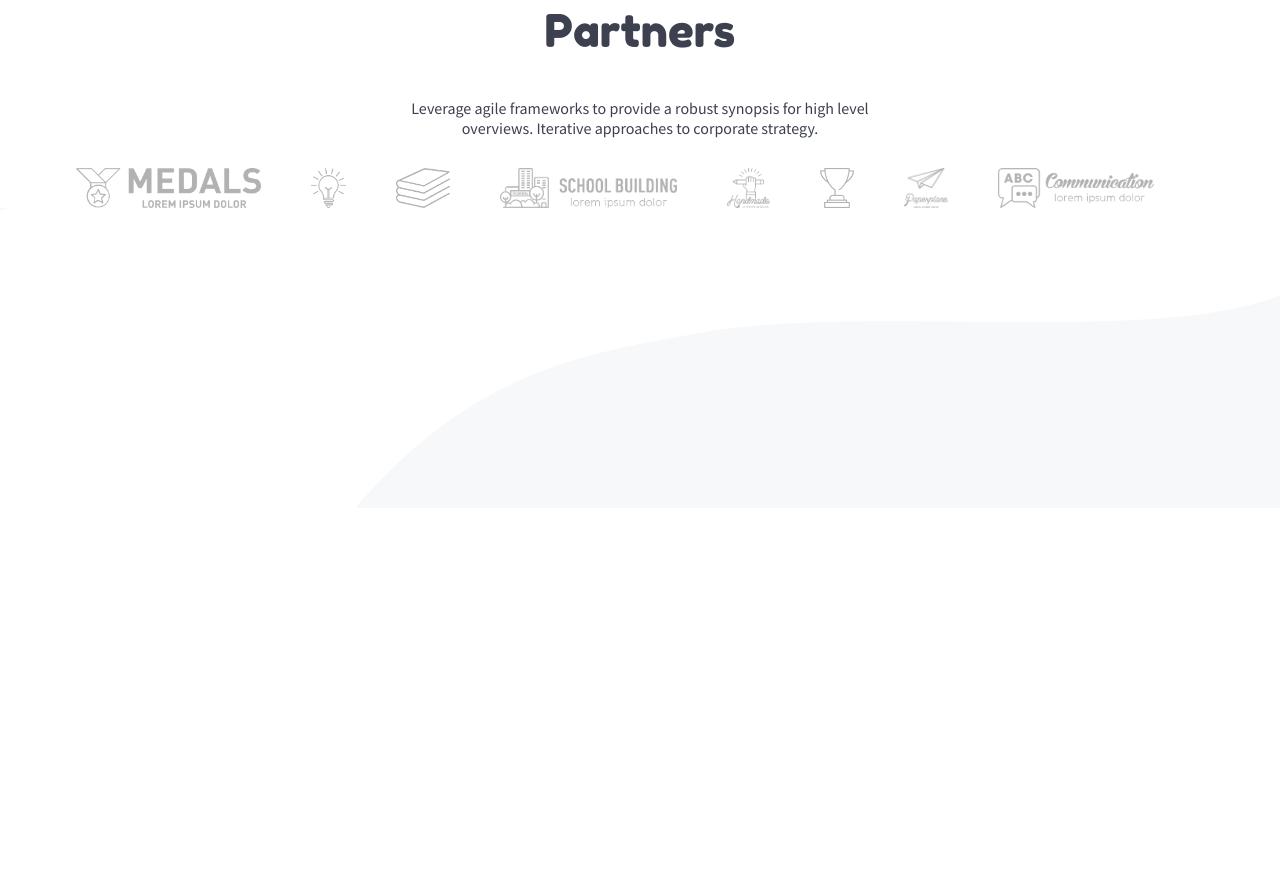
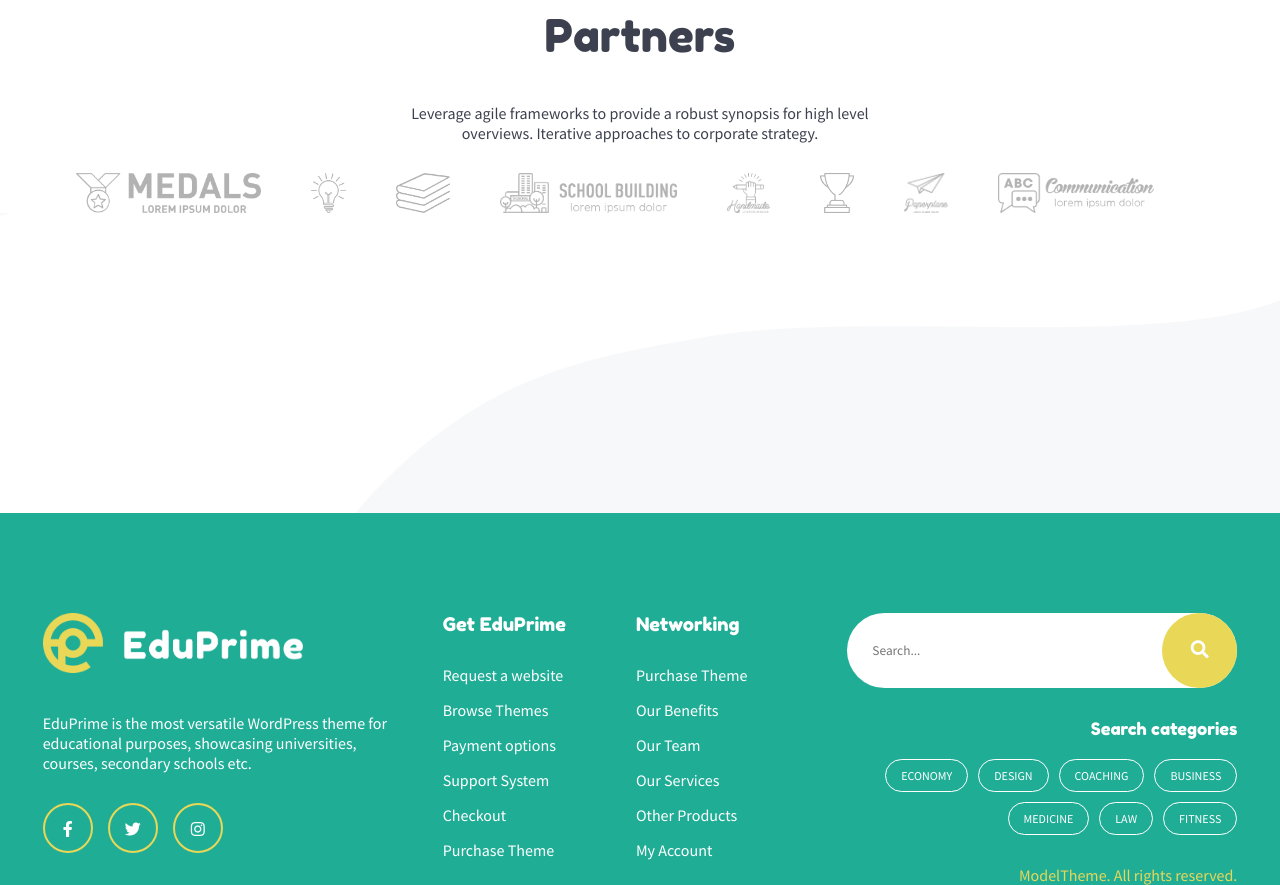
Before and after one commit to salvatore-napoli/proj-html-vuejs, a website: page index.html in a window 1280 px wide. Shown: the part 5547-6432 px from the top of the page. Before the commit the page ends 6055 px from the top, so only its background shows below. Drawn offline with nearby package versions, Linux system fonts and the light colour scheme.

Commit message:
Footer completo

```diff
--- a/index.html
+++ b/index.html
@@ -70,7 +70,7 @@
 				</div>
 			</div>
 
-			<main>
+			<main class="page-main">
 				<!-- Sezione tipi di corsi -->
 				<section class="course-types container flex">
 					<div class="speech-bubble text-center">
@@ -449,12 +449,70 @@
 			</main>
 
 			<!-- Piè di pagina -->
-			<footer>
+			<footer class="footer container flex">
+				<div class="website-description">
+					<div class="logo">
+						<img src="img/theme_eduprime_logo.png" alt="logo">
+					</div>
+					<p class="description">EduPrime is the most versatile WordPress theme for educational purposes, showcasing universities, courses, secondary schools etc.</p>
+					<div class="social-networks flex">
+						<a href="#" class="no-decoration-text">
+							<div class="social text-center">
+								<i class="fab fa-facebook-f"></i>
+							</div>
+						</a>
 
+						<a href="#" class="no-decoration-text">
+							<div class="social text-center">
+								<i class="fab fa-twitter"></i>
+							</div>
+						</a>
 
+						<a href="#" class="no-decoration-text">
+							<div class="social text-center">
+								<i class="fab fa-instagram"></i>
+							</div>
+						</a>
+					</div>
+				</div>
+
+				<div class="eduprime-links">
+					<h3 class="eduprime-links-title">Get EduPrime</h3>
+					<ul class="eduprime-links-list no-bullet-ul">
+						<li class="list-item" v-for="link in eduprimeLinks">
+							<a href="#" class="no-decoration-text">{{link}}</a>
+						</li>
+					</ul>
+				</div>
+
+				<div class="networking-links">
+					<h3 class="networking-links-title">Networking</h3>
+					<ul class="networking-links-list no-bullet-ul">
+						<li class="list-item" v-for="link in networkingLinks">
+							<a href="#" class="no-decoration-text">{{link}}</a>
+						</li>
+					</ul>
+				</div>
+
+				<div class="search">
+					<div class="search-bar flex">
+						<input type="text" placeholder="Search..." class="search-bar-input" />
+						<div class="start-search text-center">
+							<i class="fas fa-search"></i>
+						</div>
+					</div>
+
+					<div class="search-categories">
+						<h3 class="search-categories-title">Search categories</h3>
+						<div class="search-categories-list flex">
+							<a href="#" class="category no-decoration-text" v-for="category in categories">{{category}}</a>
+						</div>
+
+						<span class="copyright">ModelTheme. All rights reserved.</span>
+					</div>
+				</div>
 			</footer>
 			<!-- end Piè di pagina -->
-
 		</div>
 
 		<script src="js/script.js" charset="utf-8"></script>
--- a/js/script.js
+++ b/js/script.js
@@ -41,8 +41,34 @@ new Vue ({
 				name: 'Purchase',
 				hasDropdown: false
 			}
+		],
+
+		eduprimeLinks: [
+			'Request a website',
+			'Browse Themes',
+			'Payment options',
+			'Support System',
+			'Checkout',
+			'Purchase Theme'
+		],
+
+		networkingLinks: [
+			'Purchase Theme',
+			'Our Benefits',
+			'Our Team',
+			'Our Services',
+			'Other Products',
+			'My Account'
+		],
+
+		categories: [
+			'ECONOMY',
+			'DESIGN',
+			'COACHING',
+			'BUSINESS',
+			'MEDICINE',
+			'LAW',
+			'FITNESS'
 		]
-
-
 	}
 });
--- a/src/_variables.scss
+++ b/src/_variables.scss
@@ -109,4 +109,27 @@ $img-4: url('../img/background-wave3.png');
 	position: absolute;
 	filter: brightness(0) invert(55%) sepia(11%) saturate(2863%) hue-rotate(120deg) brightness(101%) contrast(81%); // BONUS?
 }
+
+@mixin input-style-1 {
+	border-radius: 50px;
+	border: none;
+
+	&::placeholder {
+		font-family: $font-2;
+		padding-left: 25px;
+	}
+}
+
+@mixin input-button-1 {
+	background-color: $bg-yellow-1;
+	color: $text-white;
+	width: 75px;
+	height: 75px;
+	line-height: 75px;
+	border-radius: 50%;
+	font-size: 18px;
+	position: absolute;
+	right: 0;
+	cursor: pointer;
+}
 /* end MIXINS */
--- a/src/style.scss
+++ b/src/style.scss
@@ -17,7 +17,7 @@
 				justify-content: space-between;
 
 				&-logo {
-					height: 50px;
+					height: 60px;
 
 					img {
 						height: 100%;
@@ -131,7 +131,7 @@
 		}
 	}
 
-	main {
+	.page-main {
 
 		/* Sezione tipi di corsi */
 		.course-types {
@@ -626,29 +626,16 @@
 			}
 
 			&-subscribe {
+				position: relative;
 
 				.insert-email {
 					width: 500px;
 					height: 75px;
-					border-radius: 30px;
-					border: none;
-
-					&::placeholder {
-						font-family: $font-2;
-						padding-left: 25px;
-					}
+					@include input-style-1;
 				}
 
 				.send-email {
-					background-color: $bg-yellow-1;
-					color: $text-white;
-					width: 75px;
-					height: 75px;
-					line-height: 75px;
-					border-radius: 50%;
-					font-size: 18px;
-					transform: translate(-57px, 0);
-					cursor: pointer;
+					@include input-button-1;
 				}
 			}
 		}
@@ -693,4 +680,134 @@
 		}
 		/* end Sezione partners */
 	}
+
+	/* Piè di pagina */
+	.footer {
+		background-color: $bg-cyan-1;
+		padding-top: 100px;
+
+		.website-description {
+			padding-right: 50px;
+
+			.logo {
+				height: 60px;
+				margin-bottom: 40px;
+
+				img {
+					height: 100%;
+				}
+			}
+
+			.description {
+				color: $text-white;
+				width: 350px;
+				padding-bottom: 30px;
+			}
+
+			.social-networks {
+
+				.social {
+					border: 2px solid $border-yellow-1;
+					color: $text-white;
+					width: 50px;
+					height: 50px;
+					line-height: 50px;
+					border-radius: 50%;
+					margin-right: 15px;
+				}
+			}
+		}
+
+		.eduprime-links {
+			color: $text-white;
+			padding-right: 70px;
+
+			&-title {
+				font-family: $font-1;
+				font-weight: normal;
+				padding-bottom: 30px;
+			}
+
+			&-list {
+
+				.list-item {
+					font-family: $font-2;
+					padding-bottom: 15px;
+				}
+			}
+		}
+
+		.networking-links {
+			color: $text-white;
+			padding-right: 100px;
+
+			&-title {
+				font-family: $font-1;
+				font-weight: normal;
+				padding-bottom: 30px;
+			}
+
+			&-list {
+
+				.list-item {
+					font-family: $font-2;
+					padding-bottom: 15px;
+				}
+			}
+		}
+
+		.search {
+			text-align: right;
+			width: 390px;
+
+			&-bar {
+				padding-bottom: 30px;
+				position: relative;
+
+				&-input {
+					width: 100%;
+					height: 75px;
+					@include input-style-1;
+				}
+
+				.start-search {
+					@include input-button-1;
+				}
+			}
+
+			&-categories {
+				flex-wrap: wrap;
+
+				&-title {
+					font-family: $font-1;
+					color: $text-white;
+					font-weight: normal;
+					padding-bottom: 20px;
+					font-size: 17px;
+				}
+
+				&-list {
+					flex-wrap: wrap;
+					justify-content: flex-end;
+					padding-bottom: 20px;
+
+					.category {
+						color: $text-white;
+						border: 1px solid $border-white;
+						font-family: $font-2;
+						font-size: 12px;
+						padding: 8px 15px;
+						margin: 0 0px 10px 10px;
+						border-radius: 20px;
+					}
+				}
+			}
+
+			.copyright {
+				font-family: $font-2;
+				color: $text-yellow-1;
+			}
+		}
+	}
+	/* end Piè di pagina */
 }
```
Also changed, not shown: dist/style.css.
